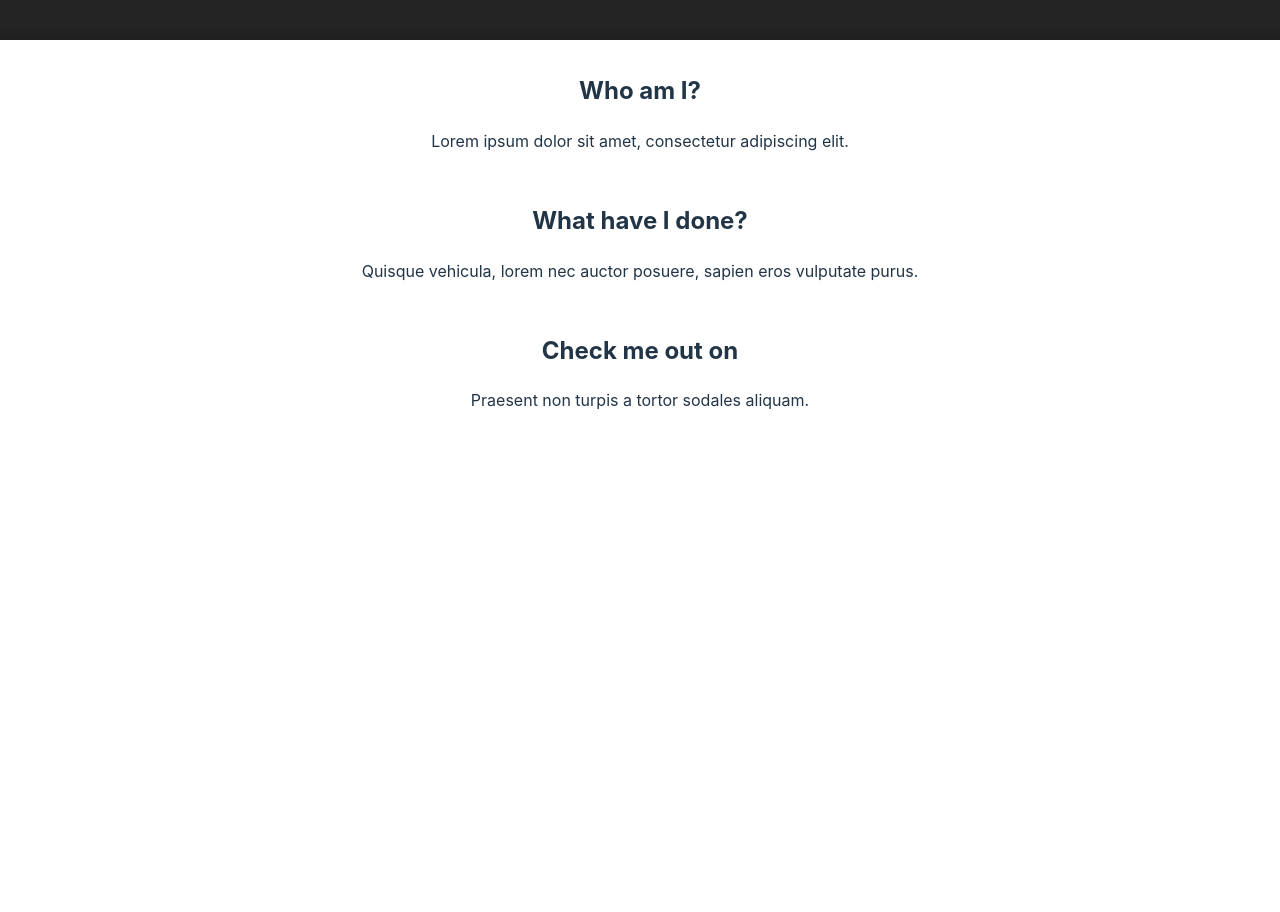
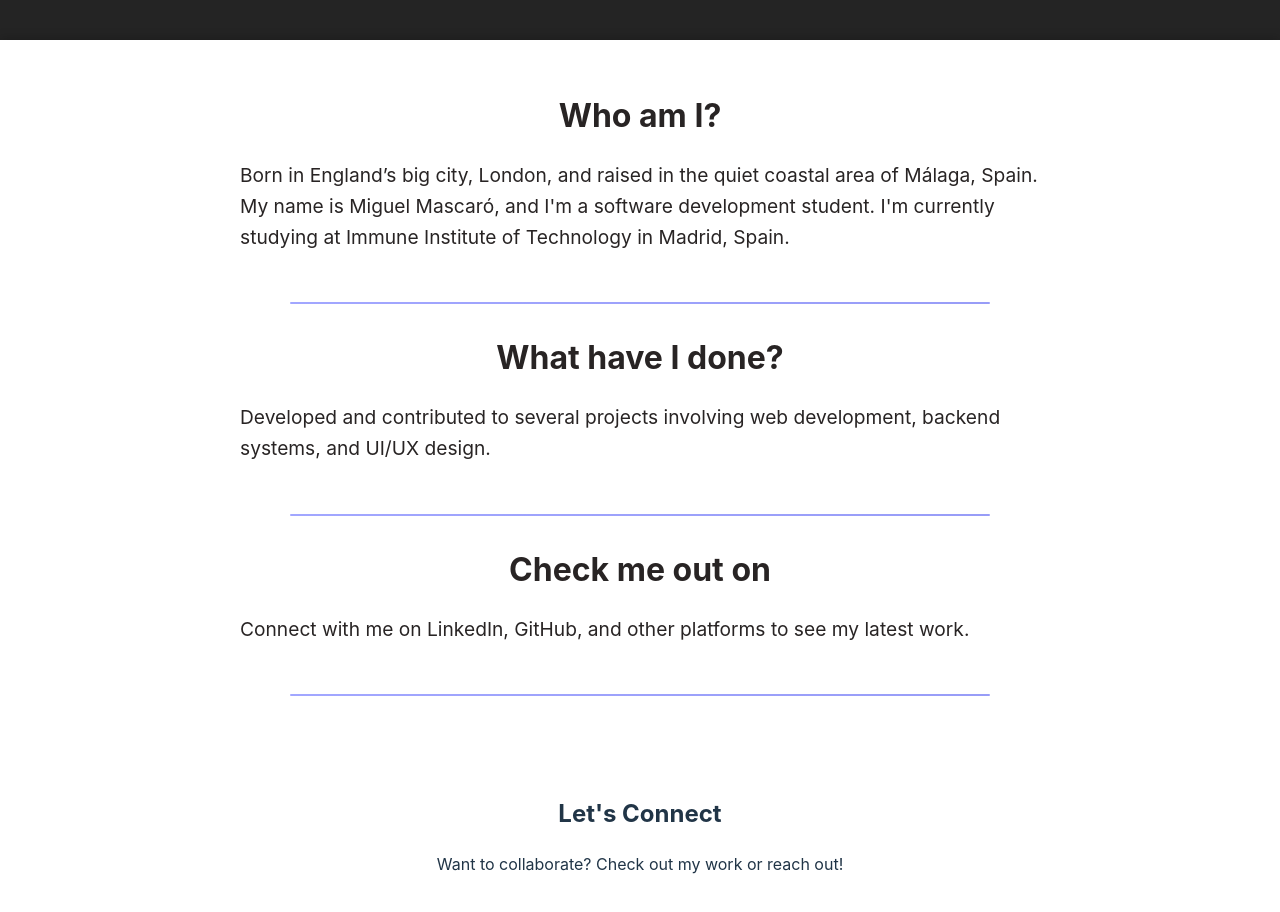
Before and after one commit to Pringles505/portfolio, a React (Vite) app: page / in a window 1280 px wide. Shown: the part 860-1772 px from the top of the page. Built offline with nearby package versions, Linux system fonts and the light colour scheme.

Commit message:
Add basic text and basic line seperation

```diff
--- a/src/App.scss
+++ b/src/App.scss
@@ -49,6 +49,25 @@
   }
 }
 
+
+
+.section {
+  margin-bottom: 50px;
+}
+
+.section h2 {
+  font-size: 2rem;
+  margin-bottom: 20px;
+  color: #282424;
+}
+
+.section p {
+  font-size: 1.2rem;
+  line-height: 1.6;
+  color: #282424;
+}
+
+
 .profile-text h1,
 .profile-text p,
 .profile-text button {
--- a/src/MainContent.jsx
+++ b/src/MainContent.jsx
@@ -1,3 +1,4 @@
+// src/components/MainContent.js
 import React from "react";
 import { motion } from "framer-motion";
 import "./App.scss";
@@ -10,11 +11,20 @@ function MainContent() {
         initial={{ opacity: 0, y: 50 }}
         whileInView={{ opacity: 1, y: 0 }}
         transition={{ duration: 0.6, ease: "easeOut" }}
-        viewport={{ once: true }} // Ensures it only animates once
+        viewport={{ once: true }}
       >
         <h2>Who am I?</h2>
-        <p>Lorem ipsum dolor sit amet, consectetur adipiscing elit.</p>
+        <div className="text-wrapper">
+          <p>
+            Born in England’s big city, London, and raised in the quiet coastal
+            area of Málaga, Spain. My name is Miguel Mascaró, and I'm a software
+            development student. I'm currently studying at Immune Institute of
+            Technology in Madrid, Spain.
+          </p>
+        </div>
       </motion.div>
+
+      <div className="divider"></div>
 
       <motion.div
         className="section"
@@ -24,8 +34,12 @@ function MainContent() {
         viewport={{ once: true }}
       >
         <h2>What have I done?</h2>
-        <p>Quisque vehicula, lorem nec auctor posuere, sapien eros vulputate purus.</p>
+        <div className="text-wrapper">
+        <p>Developed and contributed to several projects involving web development, backend systems, and UI/UX design.</p>
+        </div>
       </motion.div>
+
+      <div className="divider"></div>
 
       <motion.div
         className="section"
@@ -35,7 +49,22 @@ function MainContent() {
         viewport={{ once: true }}
       >
         <h2>Check me out on</h2>
-        <p>Praesent non turpis a tortor sodales aliquam.</p>
+        <div className="text-wrapper">
+          <p>Connect with me on LinkedIn, GitHub, and other platforms to see my latest work.</p>
+        </div>
+      </motion.div>
+
+      <div className="divider"></div>
+
+      <motion.div
+        className="cta-section"
+        initial={{ opacity: 0, y: 30 }}
+        whileInView={{ opacity: 1, y: 0 }}
+        transition={{ duration: 0.6, ease: "easeOut", delay: 0.5 }}
+        viewport={{ once: true }}
+      >
+        <h2>Let's Connect</h2>
+        <p>Want to collaborate? Check out my work or reach out!</p>
       </motion.div>
     </div>
   );
--- a/src/index.scss
+++ b/src/index.scss
@@ -145,15 +145,36 @@ button:focus-visible {
 .main-content {
   position: relative;
   z-index: 2;
-  width: 100%; /* Adjust as needed */
-  min-height: 150vh; /* Adjust based on content */
+  width: 100%;
+  min-height: 150vh;
   background-color: #ffffff;
   color: #213547;
-  padding: 1vw; /* Adjust spacing dynamically */
+  padding: 2vw;
   box-shadow: 0px -2px 10px rgba(0, 0, 0, 0.2);
-  margin: 0 auto; /* Center horizontally */
+  margin: 0 auto;
 }
 
+.text-wrapper {
+  max-width: 800px;
+  margin: 0 auto;
+  text-align: left;
+  line-height: 1.6;
+}
+
+.divider {
+  width: 60%;
+  max-width: 700px;
+  height: 2px;
+  background: linear-gradient(90deg, rgba(100, 108, 255, 0.6), rgba(83, 91, 242, 0.6));
+  margin: 30px auto;
+  border-radius: 10px;
+}
+
+.cta-section {
+  text-align: center;
+  margin-top: 60px;
+  padding: 20px;
+}
 
 .section {
   margin-bottom: 50px;
@@ -166,14 +187,35 @@ button:focus-visible {
   gap: 20px;
 }
 
-@media (min-width: 768px) {
-  .profile-picture {
-    margin: 40px 40px 40px 40px;
+@media (max-width: 1024px) {
+  .profile-text {
+    max-width: 50%; /* More flexible than fixed percentages */
+    font-size: 1rem;
+  }
+  .profile-image {
+    width: 60%; /* Adjust image width for smaller screens */
   }
 }
 
-@media (min-width: 1024px) {
-  .profile-picture {
-    margin: 40px 40px 40px 40px;
+@media (max-width: 768px) {
+  .profile-text {
+    max-width: 60%;
+    font-size: 0.9rem;
+    text-align: center;
+  }
+  .profile-image {
+    width: 70%; /* Adjust image width for smaller screens */
   }
 }
+
+@media (max-width: 480px) {
+  .profile-text {
+    max-width: 90%;
+    font-size: 0.85rem;
+    text-align: center;
+    padding: 20px;
+  }
+  .profile-image {
+    width: 100%; /* Adjust image width for smaller screens */
+  }
+}
```
